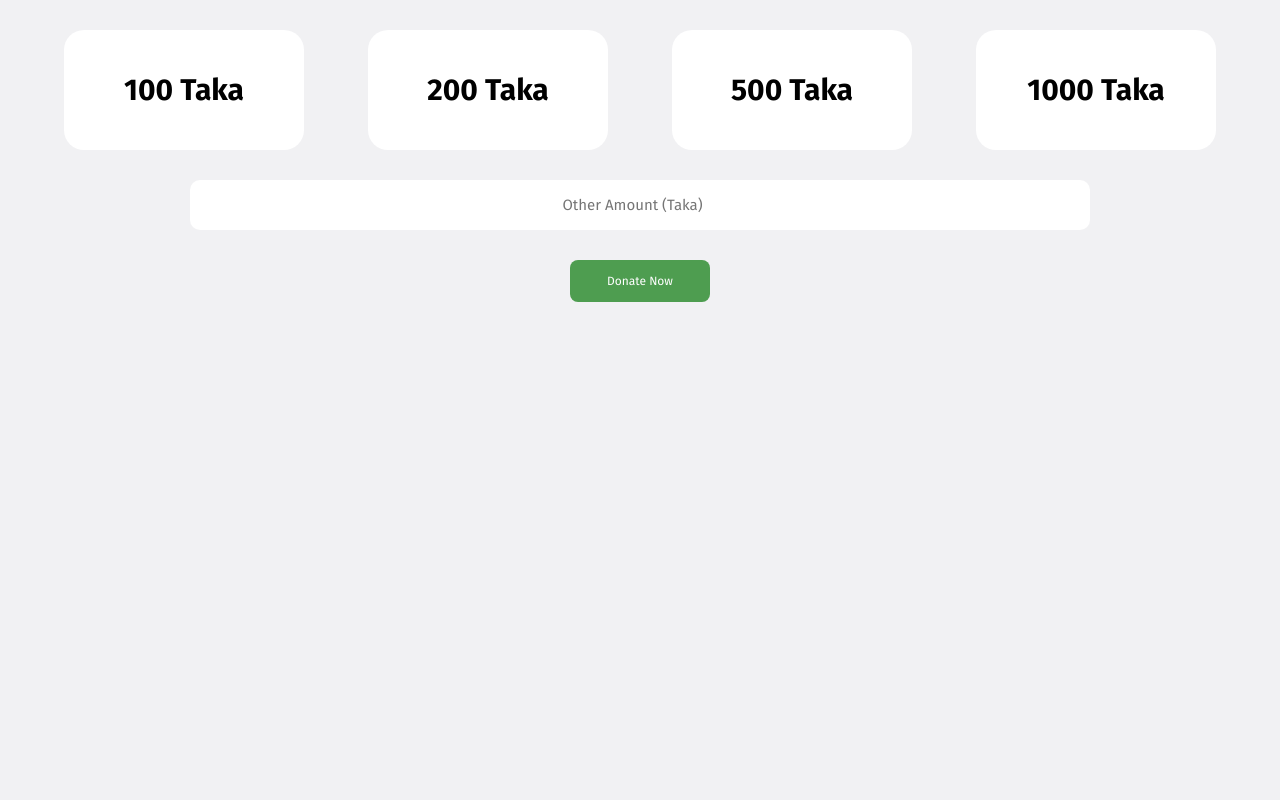
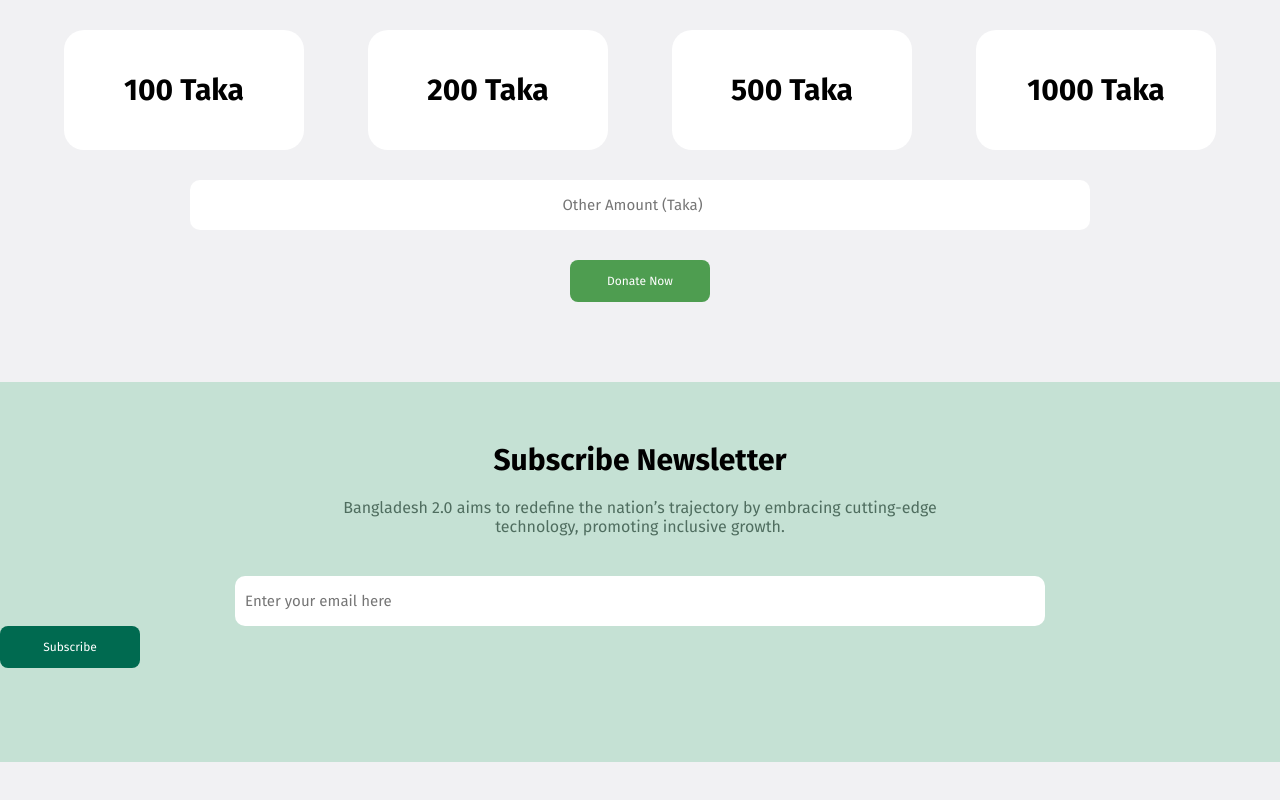
Before and after one commit to fazleshifat/bangladesh-assign, a plain HTML site: page index.html in a window 1280 px wide. Shown: the part 2645-3445 px from the top of the page. Before the commit the page ends 2947 px from the top, so only its background shows below. Drawn offline with Linux system fonts and the light colour scheme.

Commit message:
added newsletter section

```diff
--- a/index.html
+++ b/index.html
@@ -147,7 +147,7 @@
                     <p>“Election dates could be fixed by the end of 2025 or the first half of 2026,” the Nobel Peace
                         Prize-winning leader said in a national broadcast on Monday delivered on the 53rd anniversary of
                         Bangladesh winning independence.</p>
-                        <button class="button-primary vision-card-1 news-button">Read More</button>
+                    <button class="button-primary vision-card-1 news-button">Read More</button>
                 </div>
             </div>
 
@@ -164,7 +164,9 @@
                     <h1>European Investment Bank to boost funds for Bangladesh as it weathers political turmoil</h1>
                     <img src="assets/al-jazeera.png" alt="">
                     <p>Date: 08/01/2025</p>
-                    <p>DHAKA, Bangladesh (AP) — A senior official of the European Investment Bank says the regional lending agency is keen to double its funding for Bangladesh, but she expressed concern over human rights as the country endures a spell of political turmoil.</p>
+                    <p>DHAKA, Bangladesh (AP) — A senior official of the European Investment Bank says the regional
+                        lending agency is keen to double its funding for Bangladesh, but she expressed concern over
+                        human rights as the country endures a spell of political turmoil.</p>
                     <button class="button-primary vision-card-1 news-button">Read More</button>
                 </div>
             </div>
@@ -175,7 +177,9 @@
         <section class="donate-today-section">
             <div class="donate-today-text">
                 <h1>Donate Today</h1>
-                <p>Bangladesh 2.0 aims to redefine the nation’s trajectory by embracing cutting-edge technology, <br>promoting inclusive growth, and ensuring sustainability. With initiatives in renewable energy, digital transformation, and robust infrastructure.</p>
+                <p>Bangladesh 2.0 aims to redefine the nation’s trajectory by embracing cutting-edge technology,
+                    <br>promoting inclusive growth, and ensuring sustainability. With initiatives in renewable energy,
+                    digital transformation, and robust infrastructure.</p>
             </div>
 
             <div class="amount-section">
@@ -205,13 +209,28 @@
                 <button type="submit" class="button-primary vision-card-1 news-button">Donate Now</button>
             </div>
         </section>
+
+
+        <!-- Subscribe Newsletter Section -->
+
+        <section class="newsletter-section">
+            <div class="newsletter-section-text">
+                <h1>Subscribe Newsletter</h1>
+                <p>Bangladesh 2.0 aims to redefine the nation’s trajectory by embracing cutting-edge <br> technology, promoting inclusive growth.
+            </div>
+
+            <div class="amount-input">
+                <input type="text" name="" id="newsletter-input" placeholder="Enter your email here">
+                <button type="submit" class="button-primary vision-card-1 news-button subscribe-button">Subscribe</button>
+            </div>
+        </section>
+
     </main>
 
+        <!-- Footer Section -->
+        <footer>
 
-    <!-- Footer Section -->
-    <footer>
-
-    </footer>
+        </footer>
 </body>
 
 </html>
--- a/style.css
+++ b/style.css
@@ -320,3 +320,48 @@
     text-align: center;
     color: rgb(103, 30, 30);
 }
+
+
+/* Subscribe Newsletter section design*/
+
+.newsletter-section{
+    height: 380px;
+    width: 1280px;
+    margin: 80px auto;
+    background-color:#c5e1d4;
+}
+
+.newsletter-section-text{
+    padding-top: 60px;
+    text-align: center;
+}
+
+.newsletter-section-text h1{
+    font-size: 30px;
+}
+
+.newsletter-section-text p{
+    margin: 20px;
+    font-size: 16px;
+    color: #4f6d5f;
+}
+
+
+#newsletter-input{
+    width: 800px;
+    height: 50px;
+    border: none;
+    display: flex;
+    margin: 40px auto 0;
+    background-color: white;
+    border-radius: 10px;
+    font-size: 15px;
+    color: #4f6d5f;
+    text-align:start;
+    padding-left: 10px;
+}
+
+.subscribe-button{
+    background-color: #006A50;
+    position:relative;
+}
```
